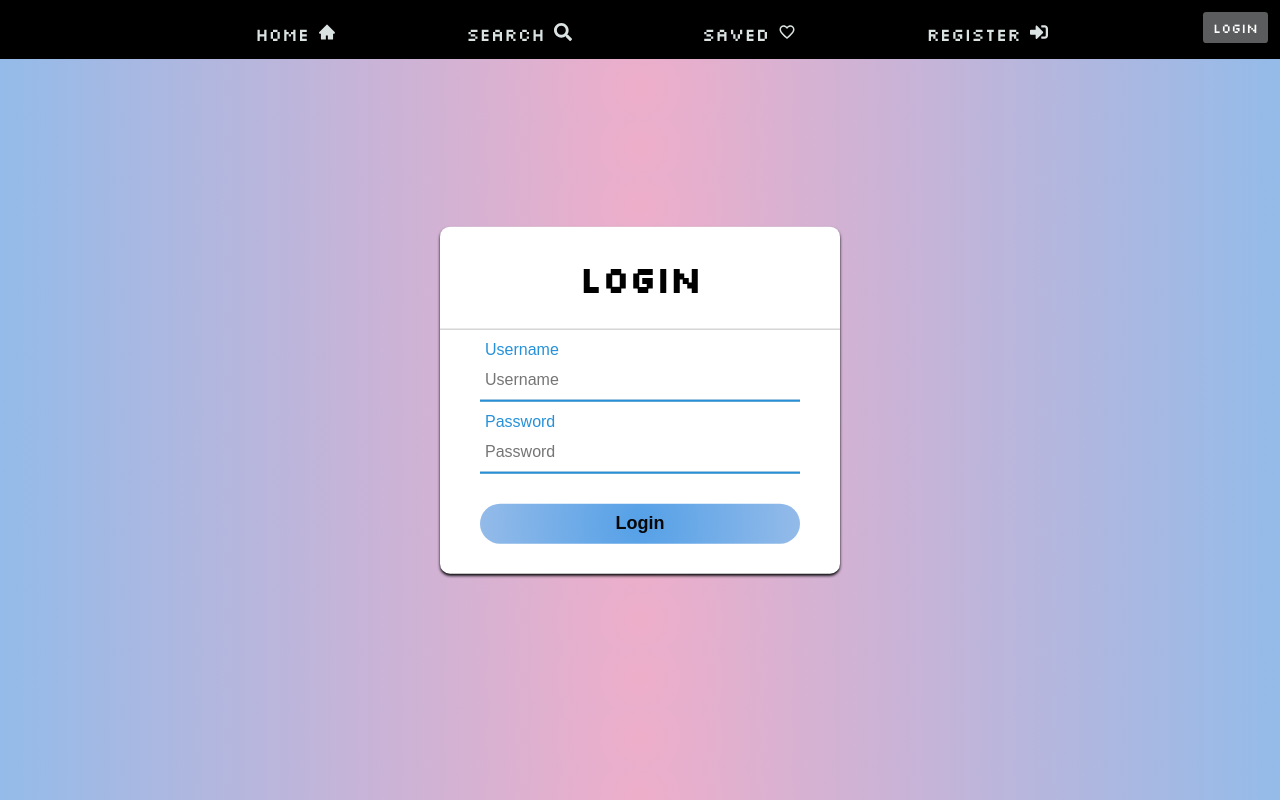
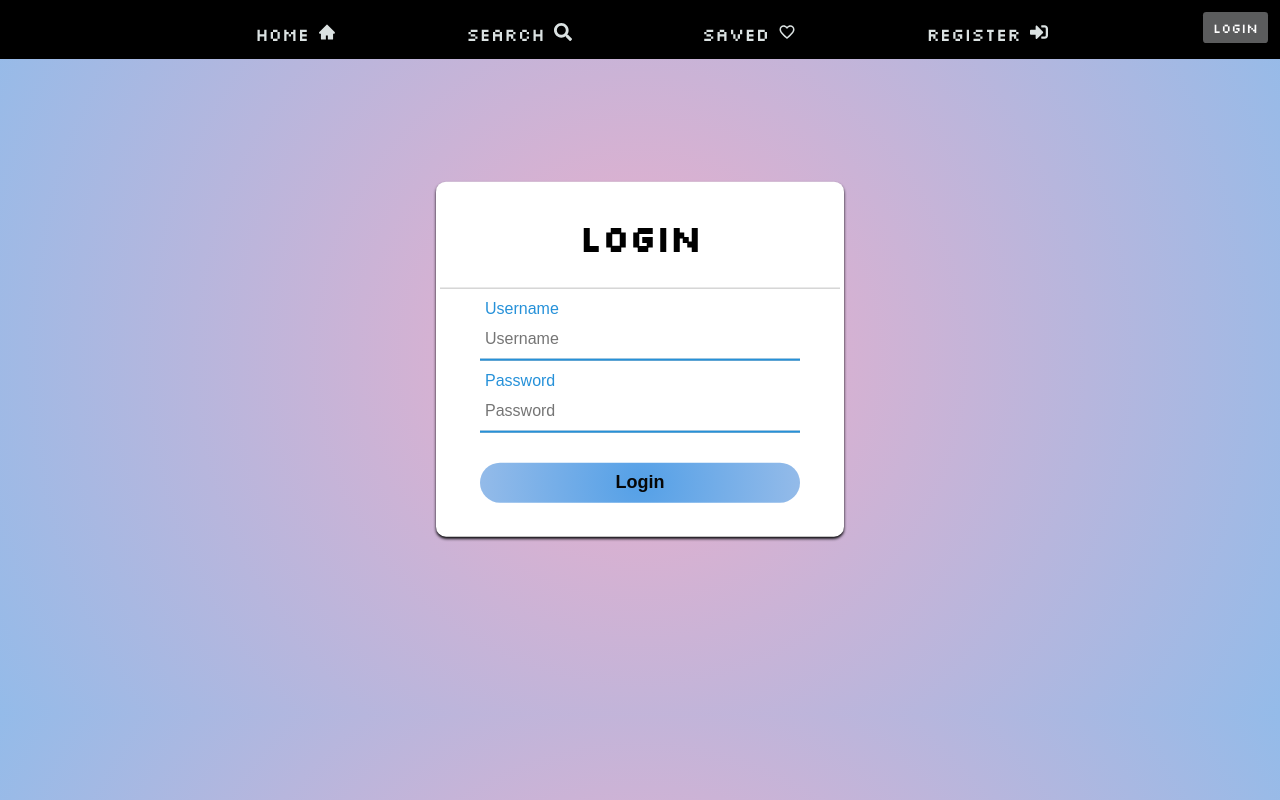
Before and after one commit to eliascons/Giphy-NextJs, a Next.js app: page /containers/login in a window 1280 px wide. Built offline with nearby package versions, Linux system fonts and the light colour scheme; no server answers.

Commit message:
fixed position on css login/regi

```diff
--- a/styles/login.module.css
+++ b/styles/login.module.css
@@ -1,7 +1,8 @@
 @import url('https://fonts.googleapis.com/css2?family=Silkscreen&display=swap');
 
 .center{
-    position: absolute;
+    position: relative;
+    margin-top: 300px;
     top: 50%;
     left: 50%;
     transform: translate(-50%, -50%);
@@ -9,6 +10,7 @@
     background: white;
     border-radius: 10px;
     box-shadow: 0 2px 3px 0 #030405;
+    padding: 4px;
 
 }
 
--- a/styles/register.module.css
+++ b/styles/register.module.css
@@ -1,7 +1,8 @@
 @import url('https://fonts.googleapis.com/css2?family=Silkscreen&display=swap');
 
 .center{
-    position: absolute;
+    position: relative;
+    margin-top: 300px;
     top: 50%;
     left: 50%;
     transform: translate(-50%, -50%);
@@ -9,6 +10,7 @@
     background: white;
     border-radius: 10px;
     box-shadow: 0 2px 3px 0 #030405;
+    padding: 4px;
 
 }
 
```
